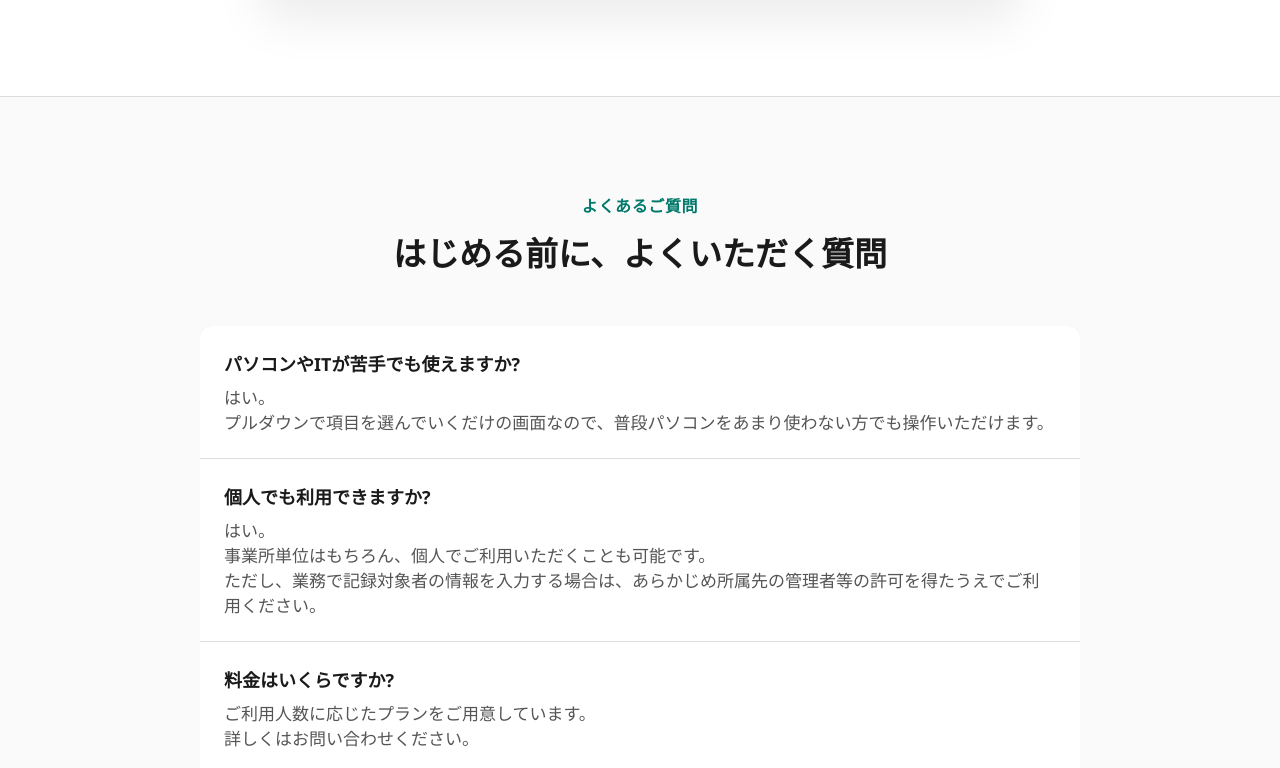
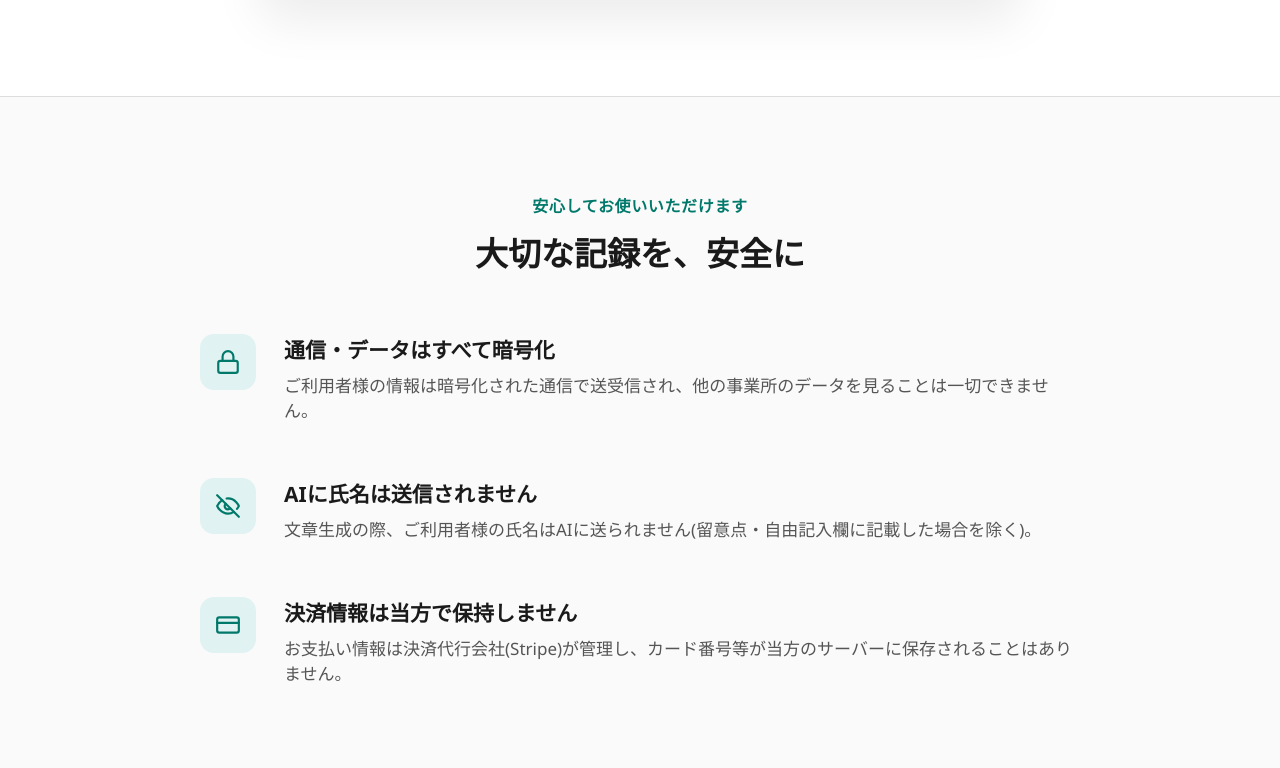
Before and after one commit to goldenglow1991-bot/monitoring_app_web, a React (Vite) app: page / in a window 1280 px wide. Shown: the part 3052-3820 px from the top of the page. Built offline with nearby package versions, Linux system fonts and the light colour scheme; no server answers.

Commit message:
LPに⑥安心・セキュリティセクションを追加
暗号化通信、AIへの氏名非送信、決済情報の非保持の3点を
画面セクションとFAQの間に配置

```diff
--- a/src/LandingPage.tsx
+++ b/src/LandingPage.tsx
@@ -164,6 +164,42 @@ export function LandingPage({
         </div>
       </div>
 
+      <div className="lp-section">
+        <div className="lp-wrap lp-center" style={{ marginBottom: 56 }}>
+          <div className="lp-eyebrow">安心してお使いいただけます</div>
+          <h2>大切な記録を、安全に</h2>
+        </div>
+        <div className="lp-wrap lp-features">
+          <div className="lp-feature-row">
+            <div className="lp-feature-icon">
+              <svg width="26" height="26" viewBox="0 0 24 24" fill="none" stroke="#00796b" strokeWidth="2" strokeLinecap="round" strokeLinejoin="round"><rect width="18" height="11" x="3" y="11" rx="2" ry="2" /><path d="M7 11V7a5 5 0 0 1 10 0v4" /></svg>
+            </div>
+            <div>
+              <h3>通信・データはすべて暗号化</h3>
+              <p>ご利用者様の情報は暗号化された通信で送受信され、他の事業所のデータを見ることは一切できません。</p>
+            </div>
+          </div>
+          <div className="lp-feature-row">
+            <div className="lp-feature-icon">
+              <svg width="26" height="26" viewBox="0 0 24 24" fill="none" stroke="#00796b" strokeWidth="2" strokeLinecap="round" strokeLinejoin="round"><path d="M9.88 9.88a3 3 0 1 0 4.24 4.24" /><path d="M10.73 5.08A10.43 10.43 0 0 1 12 5c7 0 10 7 10 7a13.16 13.16 0 0 1-1.67 2.68" /><path d="M6.61 6.61A13.526 13.526 0 0 0 2 12s3 7 10 7a9.74 9.74 0 0 0 5.39-1.61" /><line x1="2" x2="22" y1="2" y2="22" /></svg>
+            </div>
+            <div>
+              <h3>AIに氏名は送信されません</h3>
+              <p>文章生成の際、ご利用者様の氏名はAIに送られません(留意点・自由記入欄に記載した場合を除く)。</p>
+            </div>
+          </div>
+          <div className="lp-feature-row">
+            <div className="lp-feature-icon">
+              <svg width="26" height="26" viewBox="0 0 24 24" fill="none" stroke="#00796b" strokeWidth="2" strokeLinecap="round" strokeLinejoin="round"><rect width="20" height="14" x="2" y="5" rx="2" /><line x1="2" x2="22" y1="10" y2="10" /></svg>
+            </div>
+            <div>
+              <h3>決済情報は当方で保持しません</h3>
+              <p>お支払い情報は決済代行会社(Stripe)が管理し、カード番号等が当方のサーバーに保存されることはありません。</p>
+            </div>
+          </div>
+        </div>
+      </div>
+
       <div className="lp-section" id="faq">
         <div className="lp-wrap lp-center" style={{ marginBottom: 48 }}>
           <div className="lp-eyebrow">よくあるご質問</div>
```
